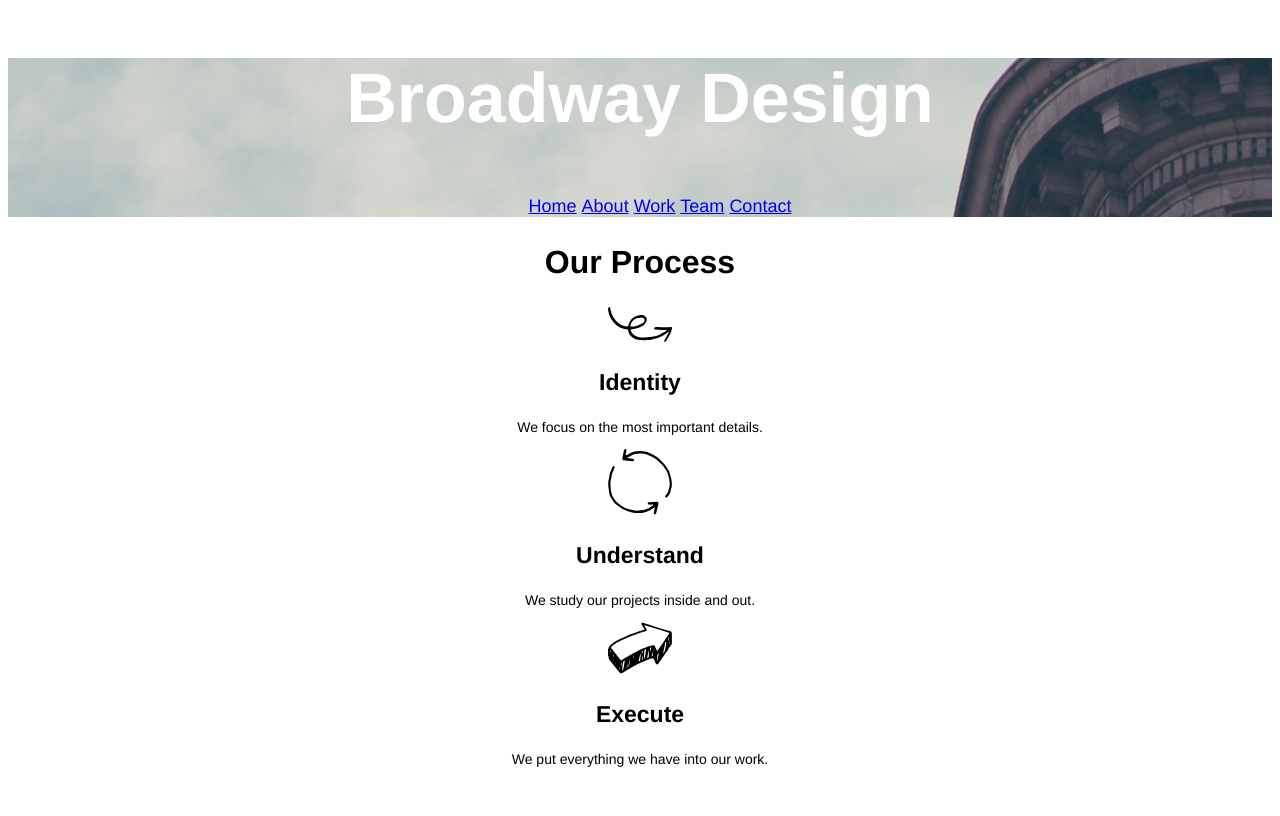
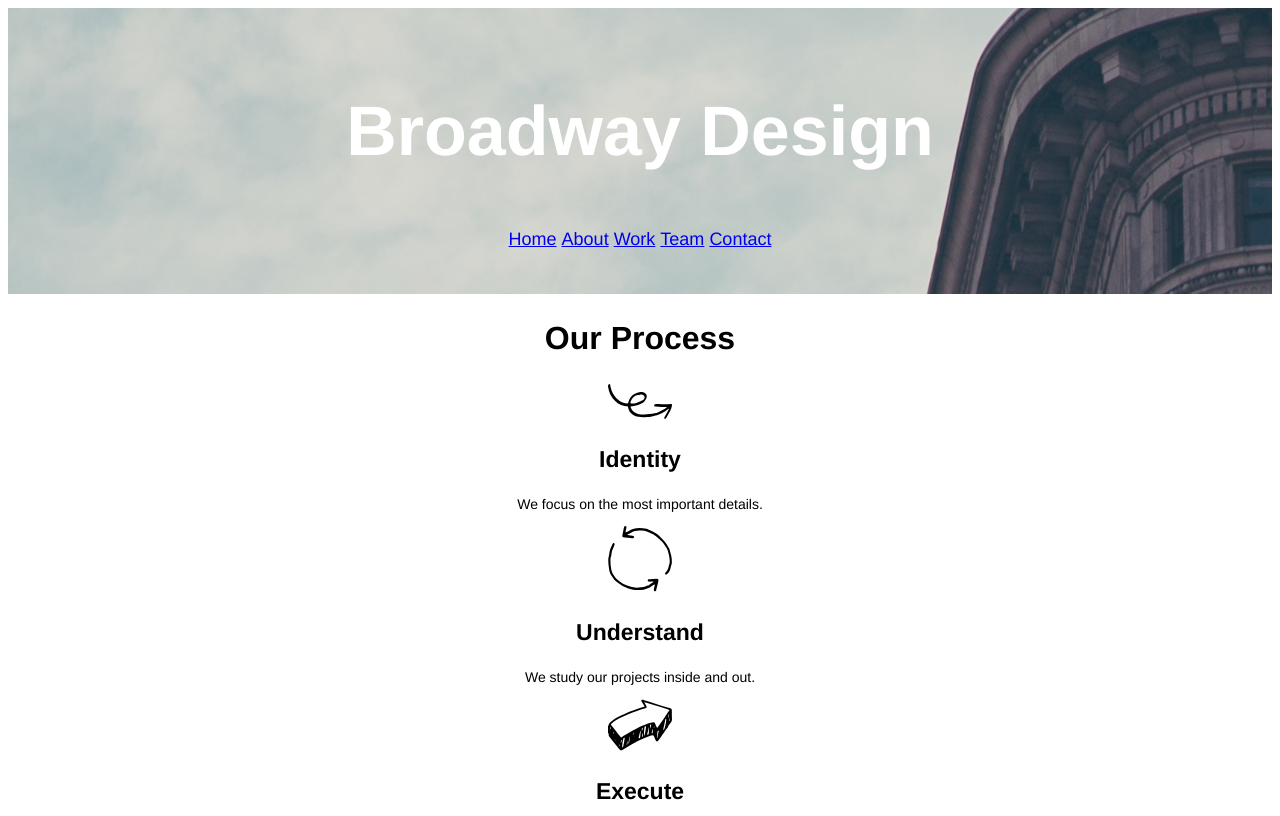
Before and after one commit to genericsn987/broadway, a plain HTML site: page index.html in a window 1280 px wide. Shown: the top 816 px of the page. Drawn offline with Linux system fonts and the light colour scheme.

Commit message:
removed padding from left of hero list and added 2 percent padding to hero

```diff
--- a/style.css
+++ b/style.css
@@ -12,6 +12,11 @@ h1 {
     margin: auto 0;
     background-image: url(images/the-flatiron-building.png);
     list-style: none;
+    padding: 2%;
+}
+
+.hero ul {
+    padding-left: 0;
 }
 
 .hero li {
```
